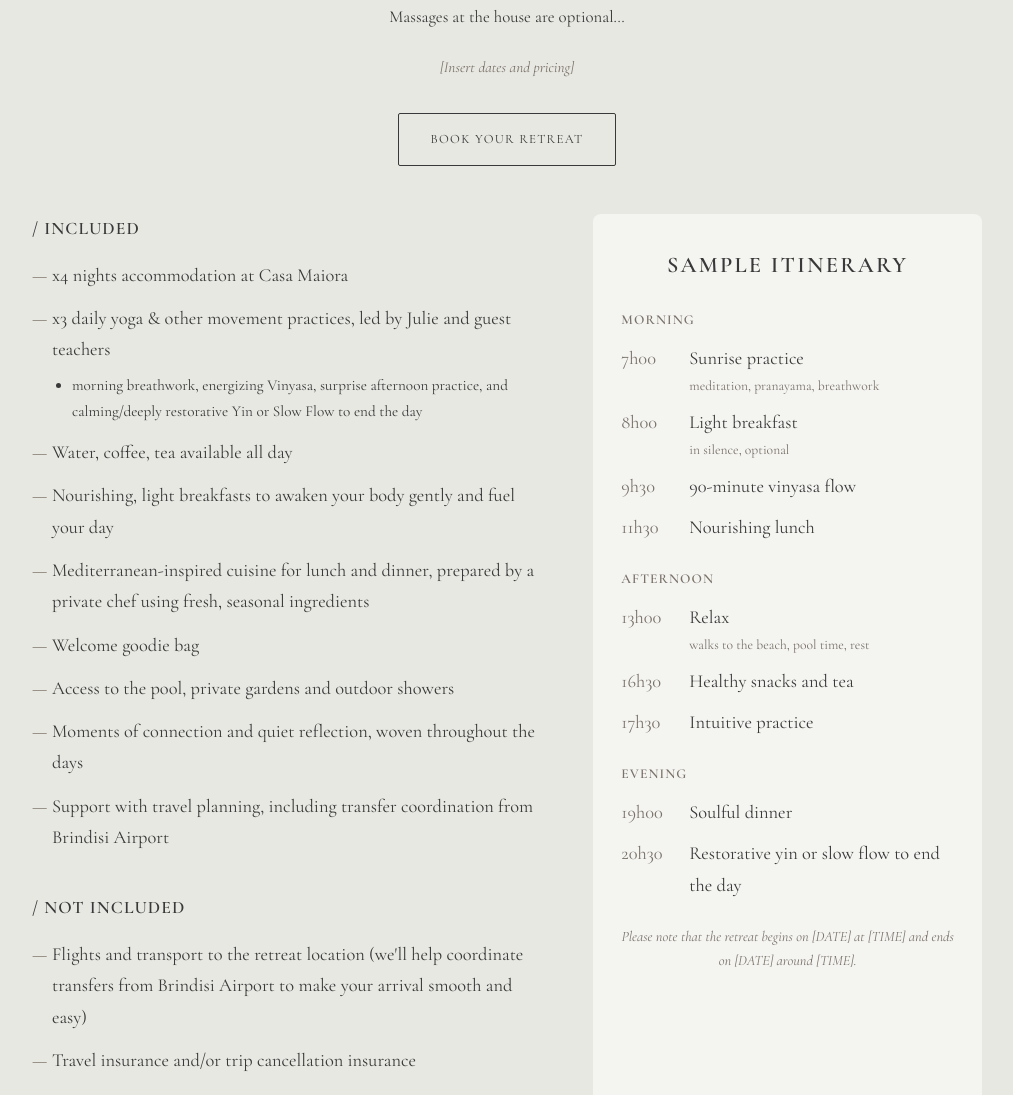
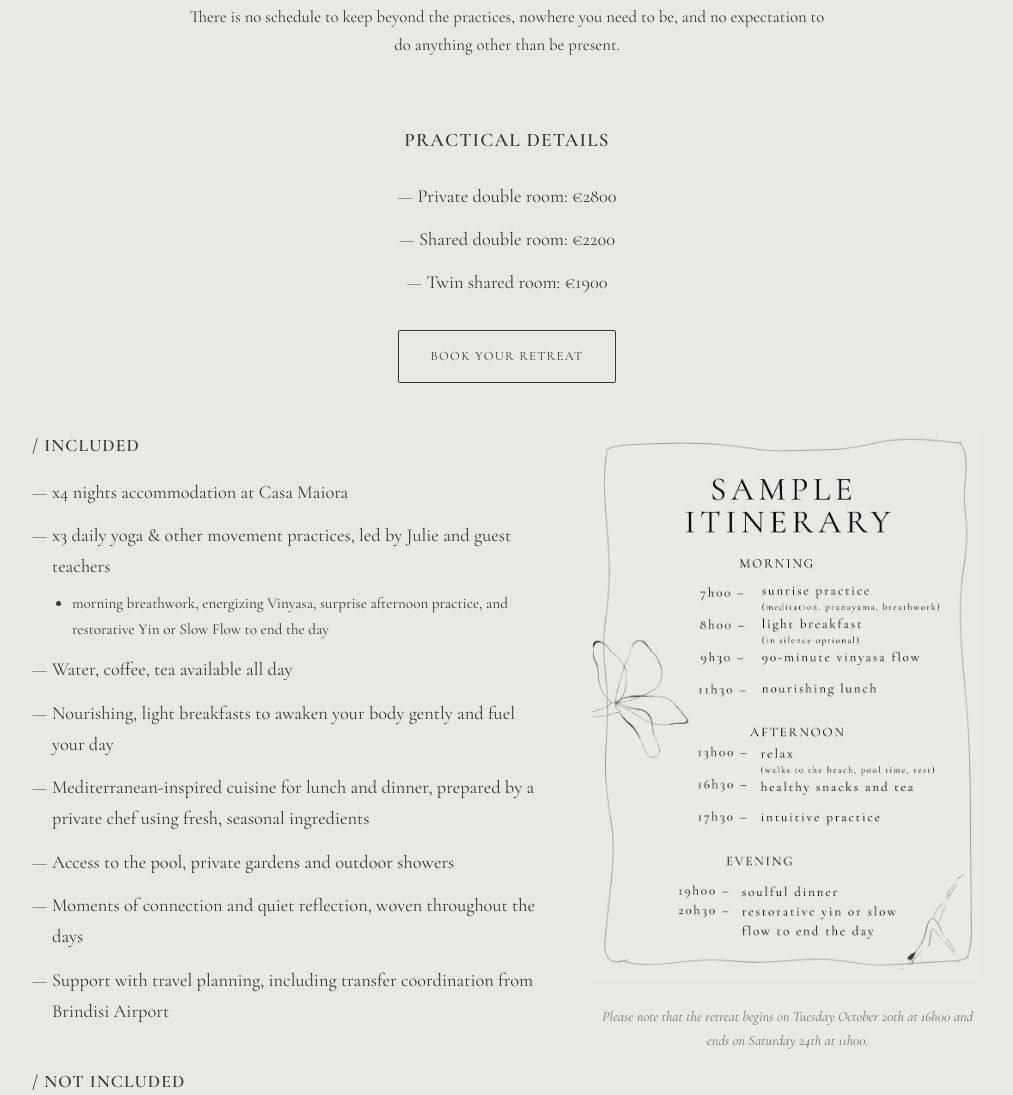
Before and after one commit to thomascortebeeck-novel/ora-retreats, a plain HTML site: page retreats.html in a window 1280 px wide. Shown: the part 1705-2800 px from the top of the page, without its empty margins (133-1146 px from the left). Drawn offline with nearby package versions, Linux system fonts and the light colour scheme.

Commit message:
Update Instagram handle, add Tommy 2 assets, refresh copy on all pages
- Instagram is now @ora_retreats everywhere (links + visible handles)
- New photos from Tommy 2: about portrait replaced, villa house photo
  replaced with higher-quality DJI aerial, six extra Casa Maiora
  photos appended to the retreats mosaic (moodboard-14..19)
- Sample itinerary graphic replaces the text-based itinerary sidebar;
  caption now carries the real start/end times (Oct 20 16h00 - 24th
  11h00); dead text-itinerary CSS removed
- Retreats copy: "simply being in the moment", "take things at a
  gentler pace" rewordings, massage paragraph added, goodie bag
  removed from Included, restorative Yin wording simplified, and the
  [Insert dates and pricing] placeholder replaced with real pricing
  (private €2800 / shared €2200 / twin €1900)
- About copy: new "Somewhere along the way..." heading, bolded pause/
  breathe/be, updated Julie & Rilke bios
- Contact lead now mentions bookings
- Ignore the raw images/Tommy 2 source folder

Co-Authored-By: Claude Sonnet 5 <noreply@anthropic.com>

```diff
--- a/css/style.css
+++ b/css/style.css
@@ -418,47 +418,13 @@ hr.divider {
   margin-top: 2.5rem;
 }
 
-.itinerary {
-  background: var(--color-card);
-  border-radius: 8px;
-  padding: 2rem 1.75rem;
+.itinerary-image img {
+  border-radius: 4px;
 }
 
-.itinerary h3 {
-  text-transform: uppercase;
-  letter-spacing: 0.1em;
-  font-size: 1.4rem;
-  text-align: center;
-  margin-bottom: 1.5rem;
-}
-
-.itinerary-group + .itinerary-group {
-  margin-top: 1.5rem;
-}
-
-.itinerary-group h4 {
-  text-transform: uppercase;
-  letter-spacing: 0.08em;
-  font-size: 0.85rem;
-  color: var(--color-accent);
-  margin-bottom: 0.75rem;
-}
-
-.itinerary-item {
-  display: flex;
-  gap: 0.75rem;
-  margin-bottom: 0.6rem;
-}
-
-.itinerary-time {
-  flex: 0 0 3.5rem;
-  color: var(--color-accent);
-}
-
-.itinerary-detail small {
-  display: block;
-  font-size: 0.85rem;
-  color: var(--color-accent);
+.pricing-list {
+  align-items: center;
+  margin-top: 1rem;
 }
 
 .itinerary-caption {
--- a/retreats.html
+++ b/retreats.html
@@ -50,8 +50,8 @@
         <h1 class="retreat-intro-title"><em>dolce far niente</em></h1>
         <p class="retreat-intro-subtitle">the sweetness of doing nothing</p>
 
-        <p class="section-lead">It's the idea that not every moment has to be productive. Sometimes the greatest luxury is slowing down, taking in the view and simply being present.</p>
-        <p class="section-lead">In Italian, <em>ora</em> means now — the art of being fully present. Yoga, in its oldest sense, means to still the fluctuations of the mind. During the retreat we bring the two together: a few days to slow down, come back to your breath and simply be.</p>
+        <p class="section-lead">It's the idea that not every moment has to be productive. Sometimes the greatest luxury is slowing down, taking in the view and simply being in the moment.</p>
+        <p class="section-lead">In Italian, <em>ora</em> means now — the art of being fully present. Yoga, in its oldest sense, means to still the fluctuations of the mind. During the retreat we bring the two together: a few days to take things at a gentler pace, to come back to your breath and to simply be.</p>
 
         <p class="retreat-note">Here. Now.</p>
 
@@ -74,9 +74,15 @@
           </div>
         </div>
 
+        <p class="section-lead">Enjoy a massage in the comfort of Casa Maiora, where experienced hands help release tension and bring your body back into balance. Choose from deep tissue, relaxing or shiatsu massage.</p>
         <p class="section-lead">There is no schedule to keep beyond the practices, nowhere you need to be, and no expectation to do anything other than be present.</p>
-        <p class="section-lead">Massages at the house are optional&hellip;</p>
-        <p class="section-lead todo-note">[Insert dates and pricing]</p>
+
+        <h3 class="includes-title mt-lg">Practical details</h3>
+        <ul class="checklist pricing-list">
+          <li>Private double room: &euro;2800</li>
+          <li>Shared double room: &euro;2200</li>
+          <li>Twin shared room: &euro;1900</li>
+        </ul>
 
         <div class="btn-row">
           <a href="contact.html" class="btn">Book your retreat</a>
@@ -90,13 +96,12 @@
                 <li>x4 nights accommodation at Casa Maiora</li>
                 <li>x3 daily yoga &amp; other movement practices, led by Julie and guest teachers
                   <ul class="checklist-sub">
-                    <li>morning breathwork, energizing Vinyasa, surprise afternoon practice, and calming/deeply restorative Yin or Slow Flow to end the day</li>
+                    <li>morning breathwork, energizing Vinyasa, surprise afternoon practice, and restorative Yin or Slow Flow to end the day</li>
                   </ul>
                 </li>
                 <li>Water, coffee, tea available all day</li>
                 <li>Nourishing, light breakfasts to awaken your body gently and fuel your day</li>
                 <li>Mediterranean-inspired cuisine for lunch and dinner, prepared by a private chef using fresh, seasonal ingredients</li>
-                <li>Welcome goodie bag</li>
                 <li>Access to the pool, private gardens and outdoor showers</li>
                 <li>Moments of connection and quiet reflection, woven throughout the days</li>
                 <li>Support with travel planning, including transfer coordination from Brindisi Airport</li>
@@ -113,58 +118,9 @@
             </div>
           </div>
 
-          <div class="itinerary">
-            <h3>Sample Itinerary</h3>
-
-            <div class="itinerary-group">
-              <h4>Morning</h4>
-              <div class="itinerary-item">
-                <span class="itinerary-time">7h00</span>
-                <span class="itinerary-detail">Sunrise practice<small>meditation, pranayama, breathwork</small></span>
-              </div>
-              <div class="itinerary-item">
-                <span class="itinerary-time">8h00</span>
-                <span class="itinerary-detail">Light breakfast<small>in silence, optional</small></span>
-              </div>
-              <div class="itinerary-item">
-                <span class="itinerary-time">9h30</span>
-                <span class="itinerary-detail">90-minute vinyasa flow</span>
-              </div>
-              <div class="itinerary-item">
-                <span class="itinerary-time">11h30</span>
-                <span class="itinerary-detail">Nourishing lunch</span>
-              </div>
-            </div>
-
-            <div class="itinerary-group">
-              <h4>Afternoon</h4>
-              <div class="itinerary-item">
-                <span class="itinerary-time">13h00</span>
-                <span class="itinerary-detail">Relax<small>walks to the beach, pool time, rest</small></span>
-              </div>
-              <div class="itinerary-item">
-                <span class="itinerary-time">16h30</span>
-                <span class="itinerary-detail">Healthy snacks and tea</span>
-              </div>
-              <div class="itinerary-item">
-                <span class="itinerary-time">17h30</span>
-                <span class="itinerary-detail">Intuitive practice</span>
-              </div>
-            </div>
-
-            <div class="itinerary-group">
-              <h4>Evening</h4>
-              <div class="itinerary-item">
-                <span class="itinerary-time">19h00</span>
-                <span class="itinerary-detail">Soulful dinner</span>
-              </div>
-              <div class="itinerary-item">
-                <span class="itinerary-time">20h30</span>
-                <span class="itinerary-detail">Restorative yin or slow flow to end the day</span>
-              </div>
-            </div>
-
-            <p class="itinerary-caption">Please note that the retreat begins on [DATE] at [TIME] and ends on [DATE] around [TIME].</p>
+          <div class="itinerary-image">
+            <img src="images/sample_itinerary.jpeg" alt="Sample itinerary: morning sunrise practice, breakfast, vinyasa flow and lunch; afternoon relaxation, snacks and intuitive practice; evening dinner and restorative yin" width="905" height="1280" loading="lazy">
+            <p class="itinerary-caption">Please note that the retreat begins on Tuesday October 20th at 16h00 and ends on Saturday 24th at 11h00.</p>
           </div>
         </div>
 
@@ -183,6 +139,12 @@
           <img src="images/moodboard-11.jpg" alt="Casa Maiora retreat house detail" class="mosaic-item" width="1066" height="1600" loading="lazy">
           <img src="images/moodboard-12.jpg" alt="Casa Maiora retreat house detail" class="mosaic-item" width="1066" height="1600" loading="lazy">
           <img src="images/moodboard-13.jpg" alt="Casa Maiora retreat house detail" class="mosaic-item" width="1600" height="1066" loading="lazy">
+          <img src="images/moodboard-14.jpg" alt="Casa Maiora retreat house detail" class="mosaic-item" width="1600" height="1067" loading="lazy">
+          <img src="images/moodboard-15.jpg" alt="Casa Maiora retreat house detail" class="mosaic-item" width="1067" height="1600" loading="lazy">
+          <img src="images/moodboard-16.jpg" alt="Casa Maiora retreat house detail" class="mosaic-item" width="900" height="650" loading="lazy">
+          <img src="images/moodboard-17.jpg" alt="Casa Maiora retreat house detail" class="mosaic-item" width="900" height="650" loading="lazy">
+          <img src="images/moodboard-18.jpg" alt="Casa Maiora retreat house detail" class="mosaic-item" width="900" height="650" loading="lazy">
+          <img src="images/moodboard-19.jpg" alt="Casa Maiora retreat house detail" class="mosaic-item" width="900" height="650" loading="lazy">
         </div>
 
         <div class="btn-row">
@@ -197,7 +159,7 @@
       <a href="index.html" class="logo"><img src="images/logo-primary.png" alt="ora" width="270" height="140"></a>
       <div class="footer-links">
         <a href="mailto:hello@ora-retreats.com">hello@ora-retreats.com</a>
-        <a href="https://www.instagram.com/ora.retreats" target="_blank" rel="noopener noreferrer">Instagram</a>
+        <a href="https://www.instagram.com/ora_retreats" target="_blank" rel="noopener noreferrer">Instagram</a>
         <a href="privacy.html">Privacy &amp; Cookies</a>
       </div>
       <p class="footer-copyright">&copy; 2026 ora retreats. All rights reserved.</p>
```
Also changed, not shown: 404.html (+1 -1 lines), about.html (+9 -6 lines), contact.html (+3 -3 lines), index.html (+2 -2 lines), privacy.html (+1 -1 lines), images/about-portrait.jpg, images/moodboard-14.jpg (added), images/moodboard-15.jpg (added), images/moodboard-16.jpg (added), images/moodboard-17.jpg (added), images/moodboard-18.jpg (added), images/moodboard-19.jpg (added), images/sample_itinerary.jpeg (added), images/villa.jpg, 1 other file.
